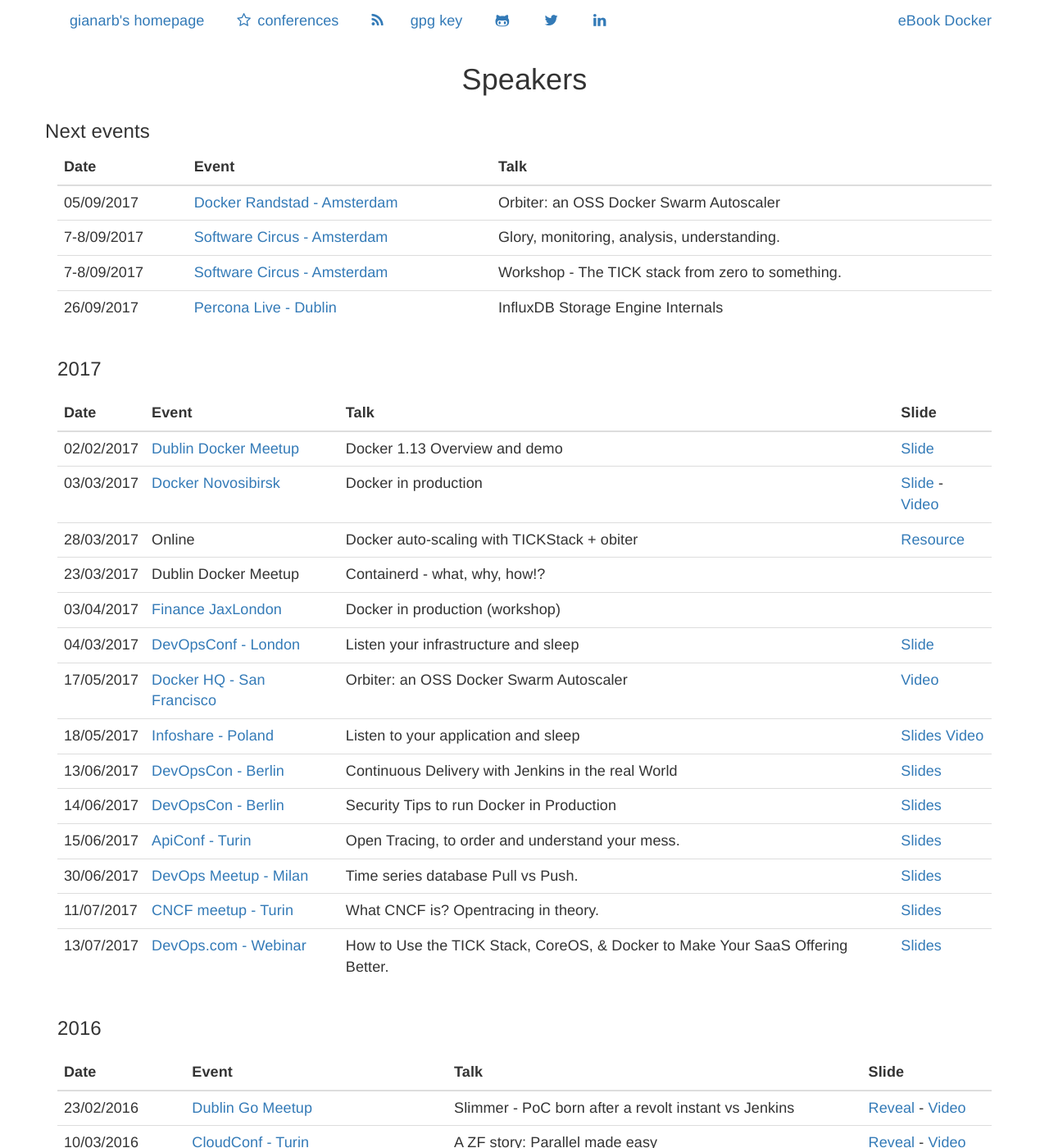
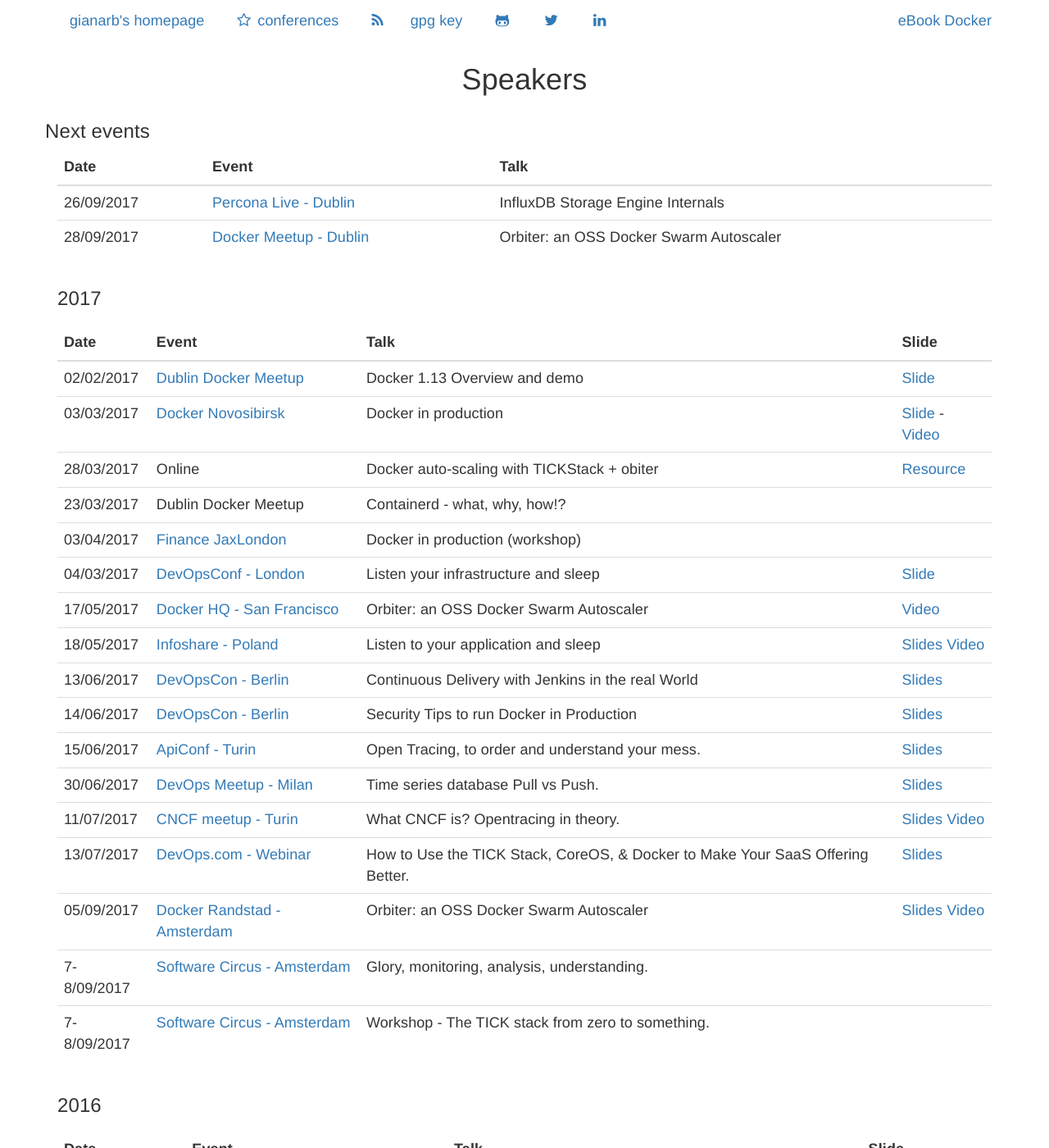
Before and after one commit to gianarb/gianarb.github.com, a Jekyll site: the page built from conferences.html, in a window 1280 px wide and 1400 px high. Shown: the whole window at 82% size. Built offline with Jekyll 4.4.1, drawn with Linux system fonts in a browser that asks for light colours; nearby versions of some CDN libraries.

Commit message:
Update events

```diff
--- a/_includes/next-events.html
+++ b/_includes/next-events.html
@@ -12,33 +12,19 @@
           </thead>
           <tbody>
             <tr>
-              <td>05/09/2017</td>
-              <td><a href="https://www.meetup.com/Docker-Randstad/events/242529039/" target="_blank">
-                      Docker Randstad - Amsterdam
-              </a></td>
-              <td>Orbiter: an OSS Docker Swarm Autoscaler</td>
-            </tr>
-            <tr>
-              <td>7-8/09/2017</td>
-              <td><a href="http://cloudbusting.softwarecircus.io/bigtop" target="_blank">
-                      Software Circus - Amsterdam
-              </a></td>
-              <td>Glory, monitoring, analysis, understanding.</td>
-            </tr>
-            <tr>
-              <td>7-8/09/2017</td>
-              <td><a href="http://cloudbusting.softwarecircus.io/bigtop" target="_blank">
-                      Software Circus - Amsterdam
-              </a></td>
-              <td>Workshop - The TICK stack from zero to something.</td>
-            </tr>
-            <tr>
               <td>26/09/2017</td>
               <td><a href="https://www.percona.com/live/e17/sessions/influxdb-storage-engine-internals" target="_blank">
                       Percona Live - Dublin
               </a></td>
               <td>InfluxDB Storage Engine Internals</td>
             </tr>
+            <tr>
+              <td>28/09/2017</td>
+              <td><a href="https://www.meetup.com/Docker-Dublin/events/243269448/" target="_blank">
+                      Docker Meetup - Dublin
+              </a></td>
+              <td>Orbiter: an OSS Docker Swarm Autoscaler</td>
+            </tr>
           </tbody>
         </table>
     </div>
--- a/conferences.html
+++ b/conferences.html
@@ -127,7 +127,10 @@
                 CNCF meetup - Turin
               </a></td>
               <td>What CNCF is? Opentracing in theory.</td>
-              <td><a target="_blank" href="https://www.slideshare.net/GianlucaArbezzano/overview-and-opentracing-in-theory-by-gianluca-arbezzano">Slides</a></td>
+              <td>
+                  <a target="_blank" href="https://www.slideshare.net/GianlucaArbezzano/overview-and-opentracing-in-theory-by-gianluca-arbezzano">Slides</a>
+                  <a target="_blank" href="http://devcampy.com/talks/cncf-italy/2017/06/14/opentracing-in-theory.html">Video</a>
+              </td>
             </tr>
             <tr>
               <td>13/07/2017</td>
@@ -136,6 +139,33 @@
               </a></td>
               <td>How to Use the TICK Stack, CoreOS, & Docker to Make Your SaaS Offering Better.</td>
               <td><a href="https://www.slideshare.net/dms2032/how-to-use-the-tick-stack-coreos-docker-to-make-your-saas-offering-better?qid=7e64869d-4cc0-402a-85f1-ae3b5baf68ec&v=&b=&from_search=3" target="_blank">Slides</a></td>
+            </tr>
+            <tr>
+              <td>05/09/2017</td>
+              <td><a href="https://www.meetup.com/Docker-Randstad/events/242529039/" target="_blank">
+                      Docker Randstad - Amsterdam
+              </a></td>
+              <td>Orbiter: an OSS Docker Swarm Autoscaler</td>
+              <td>
+                  <a target="_blank" href="https://www.slideshare.net/GianlucaArbezzano/orbiter-and-how-to-extend-docker-swarm">Slides</a>
+                  <a target="_blank" href="https://www.youtube.com/watch?v=p5Fz2hWCUms">Video</a>
+              </td>
+            </tr>
+            <tr>
+              <td>7-8/09/2017</td>
+              <td><a href="http://cloudbusting.softwarecircus.io/bigtop" target="_blank">
+                      Software Circus - Amsterdam
+              </a></td>
+              <td>Glory, monitoring, analysis, understanding.</td>
+              <td></td>
+            </tr>
+            <tr>
+              <td>7-8/09/2017</td>
+              <td><a href="http://cloudbusting.softwarecircus.io/bigtop" target="_blank">
+                      Software Circus - Amsterdam
+              </a></td>
+              <td>Workshop - The TICK stack from zero to something.</td>
+              <td></td>
             </tr>
           </tbody>
       </table>
```
